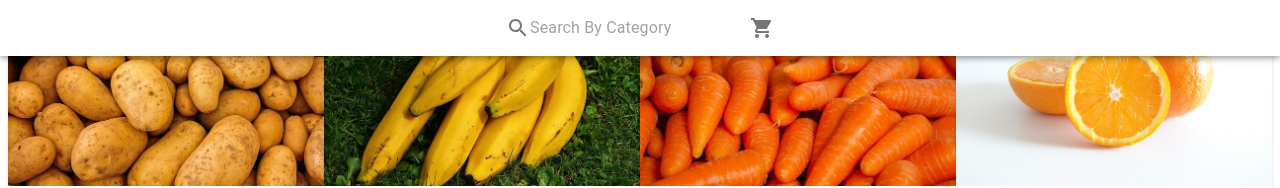
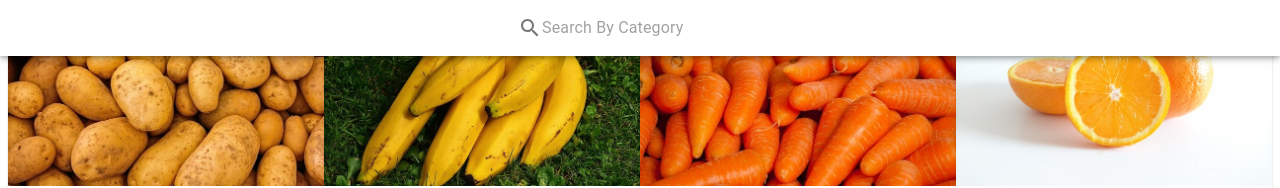
Before and after one commit to rrrahulramesh/e-commerce, a React (Create React App) app: page / in a window 1280 px wide. Shown: the top 188 px of the page. Built offline with nearby package versions, Linux system fonts and the light colour scheme.

Commit message:
all functionality except final json

```diff
--- a/src/Components/NavBar.jsx
+++ b/src/Components/NavBar.jsx
@@ -1,25 +1,16 @@
 import { AppBar, Badge, IconButton, InputBase } from "@material-ui/core";
-import {
-  Filter,
-  Filter2,
-  FilterList,
-  Search,
-  ShoppingCart,
-} from "@material-ui/icons";
+import { Search } from "@material-ui/icons";
 import React from "react";
 import Product from "./Product";
 import useStyles from "./styles";
 
-const NavBar = ({ cartCount, onFilter }) => {
+const NavBar = ({ OnSearch }) => {
   const navStyles = useStyles();
   return (
-    <AppBar position="fixed" color="inherit">
+    <AppBar position="fixed" color="inherit" className={navStyles.appBar}>
       <IconButton>
         <Search />
-        <InputBase placeholder="Search By Category" value={onFilter} />
-        <Badge badgeContent={cartCount} color="primary">
-          <ShoppingCart />
-        </Badge>
+        <InputBase placeholder="Search By Category" onChange={OnSearch} />
       </IconButton>
     </AppBar>
   );
```
